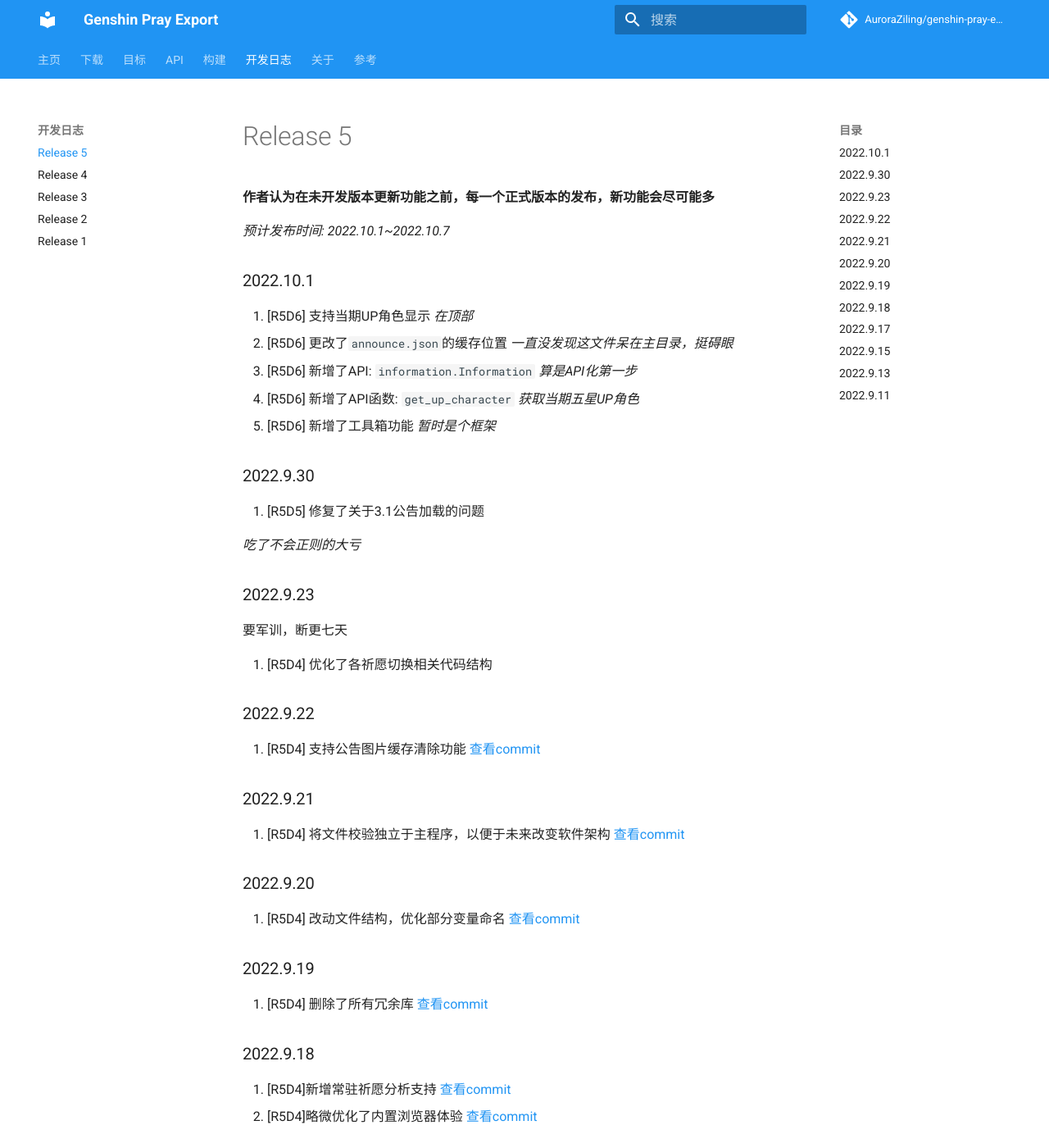
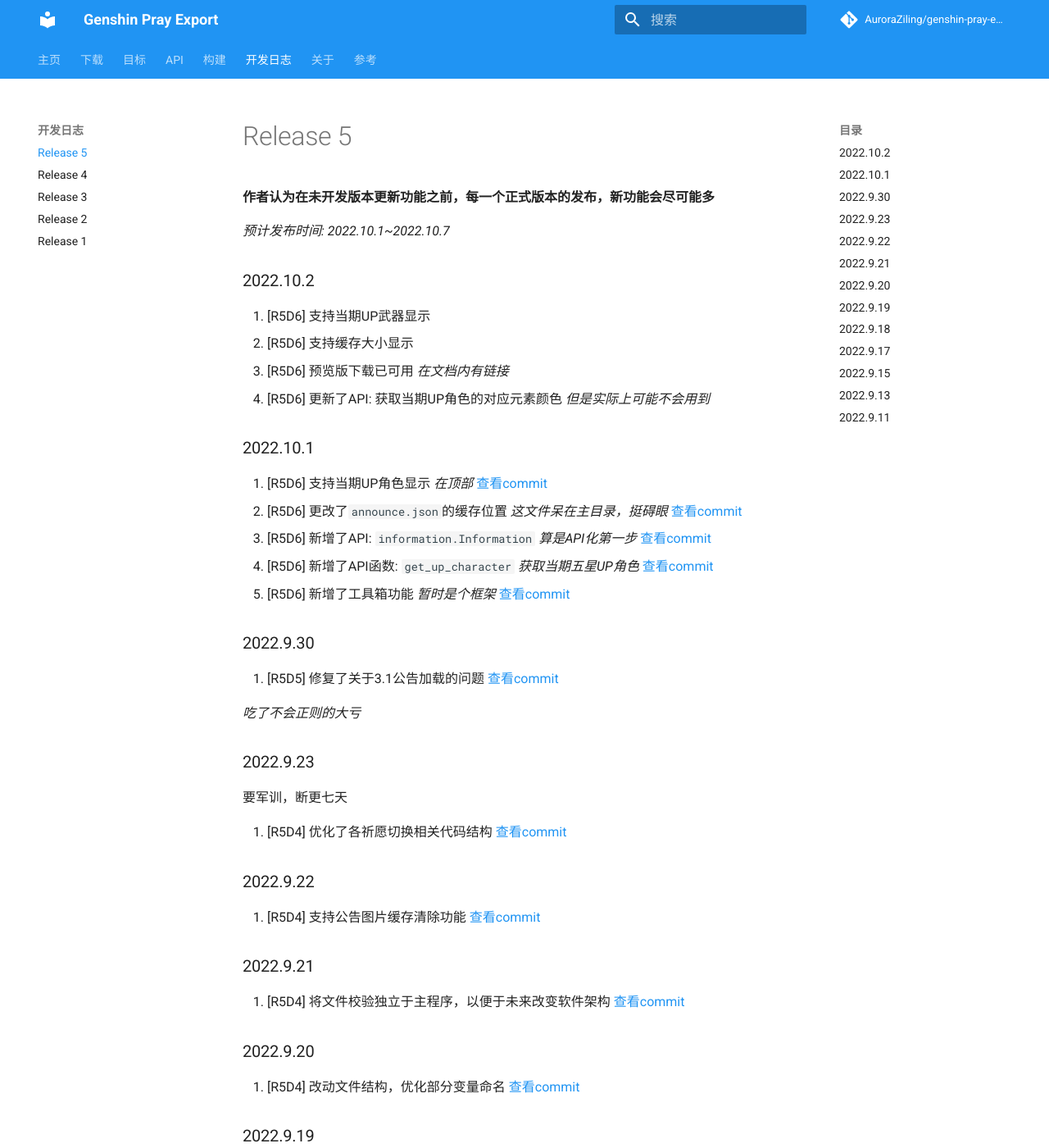
Before and after one commit to AuroraZiling/sangonomiya, an MkDocs documentation site: the page built from docs/docs/dev_logs/r5.md, in a window 1280 px wide and 1400 px high. Shown: the whole window at 82% size. Built offline with MkDocs 1.6.1 and Material for MkDocs 9.7.7, drawn with Linux system fonts in a browser that asks for light colours; comment, search, counter and statistics services are not loaded.

Commit message:
[R5D6] 支持当期UP武器显示 支持缓存大小显示 预览版下载已可用(在文档内有链接) 更新了API: 获取当期UP角色的对应元素颜色

```diff
--- a/docs/docs/dev_logs/r5.md
+++ b/docs/docs/dev_logs/r5.md
@@ -2,17 +2,24 @@
 
 *预计发布时间: 2022.10.1~2022.10.7*
 
+### 2022.10.2
+
+1. [R5D6] 支持当期UP武器显示
+2. [R5D6] 支持缓存大小显示
+3. [R5D6] 预览版下载已可用 *在文档内有链接*
+4. [R5D6] 更新了API: 获取当期UP角色的对应元素颜色 *但是实际上可能不会用到*
+
 ### 2022.10.1
 
-1. [R5D6] 支持当期UP角色显示 *在顶部*
-2. [R5D6] 更改了`announce.json`的缓存位置 *一直没发现这文件呆在主目录，挺碍眼*
-3. [R5D6] 新增了API: `information.Information` *算是API化第一步*
-4. [R5D6] 新增了API函数: `get_up_character` *获取当期五星UP角色*
-5. [R5D6] 新增了工具箱功能 *暂时是个框架*
+1. [R5D6] 支持当期UP角色显示 *在顶部* [查看commit](https://github.com/AuroraZiling/genshin-pray-export/commit/ce719e808eb19de5a8066c764ad89c19579c9479)
+2. [R5D6] 更改了`announce.json`的缓存位置 *这文件呆在主目录，挺碍眼* [查看commit](https://github.com/AuroraZiling/genshin-pray-export/commit/ce719e808eb19de5a8066c764ad89c19579c9479)
+3. [R5D6] 新增了API: `information.Information` *算是API化第一步* [查看commit](https://github.com/AuroraZiling/genshin-pray-export/commit/ce719e808eb19de5a8066c764ad89c19579c9479)
+4. [R5D6] 新增了API函数: `get_up_character` *获取当期五星UP角色* [查看commit](https://github.com/AuroraZiling/genshin-pray-export/commit/ce719e808eb19de5a8066c764ad89c19579c9479)
+5. [R5D6] 新增了工具箱功能 *暂时是个框架* [查看commit](https://github.com/AuroraZiling/genshin-pray-export/commit/ce719e808eb19de5a8066c764ad89c19579c9479)
 
 ### 2022.9.30
 
-1. [R5D5] 修复了关于3.1公告加载的问题
+1. [R5D5] 修复了关于3.1公告加载的问题 [查看commit](https://github.com/AuroraZiling/genshin-pray-export/commit/bbb9e7dceffe17b99e3742cc31d7e0b8dfdee752)
 
 *吃了不会正则的大亏*
 
@@ -20,7 +27,7 @@
 
 要军训，断更七天
 
-1. [R5D4] 优化了各祈愿切换相关代码结构
+1. [R5D4] 优化了各祈愿切换相关代码结构 [查看commit](https://github.com/AuroraZiling/genshin-pray-export/commit/5bf0b8f316ffd5ec56a3e1e93275b198a6c26aeb)
 
 ### 2022.9.22
 
```
Also changed, not shown: docs/docs/api_doc/information.md (+13 -1 lines), docs/docs/download/development.md (+4 -2 lines), docs/docs/goals/planning.md (+2 -0 lines), 3 other files.
